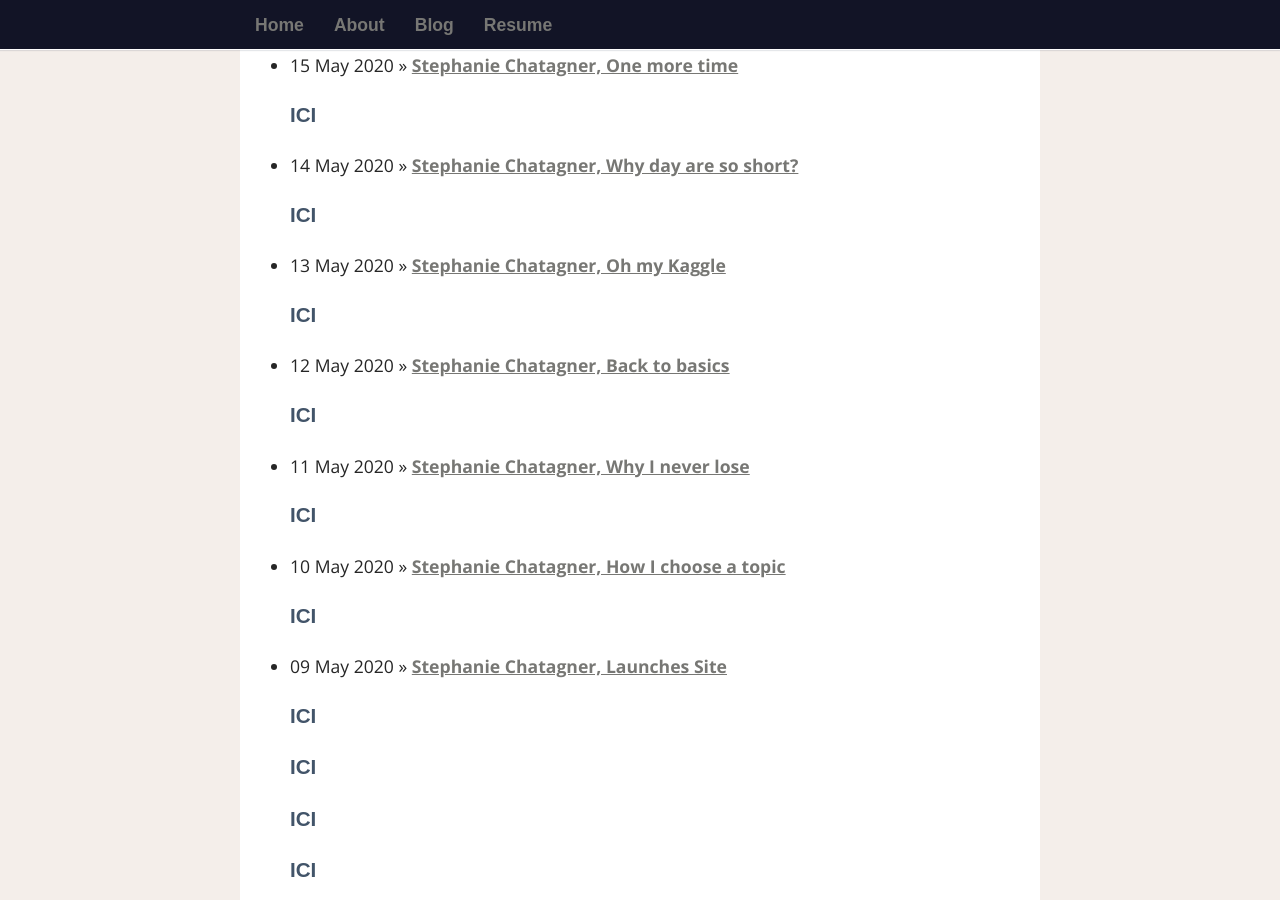
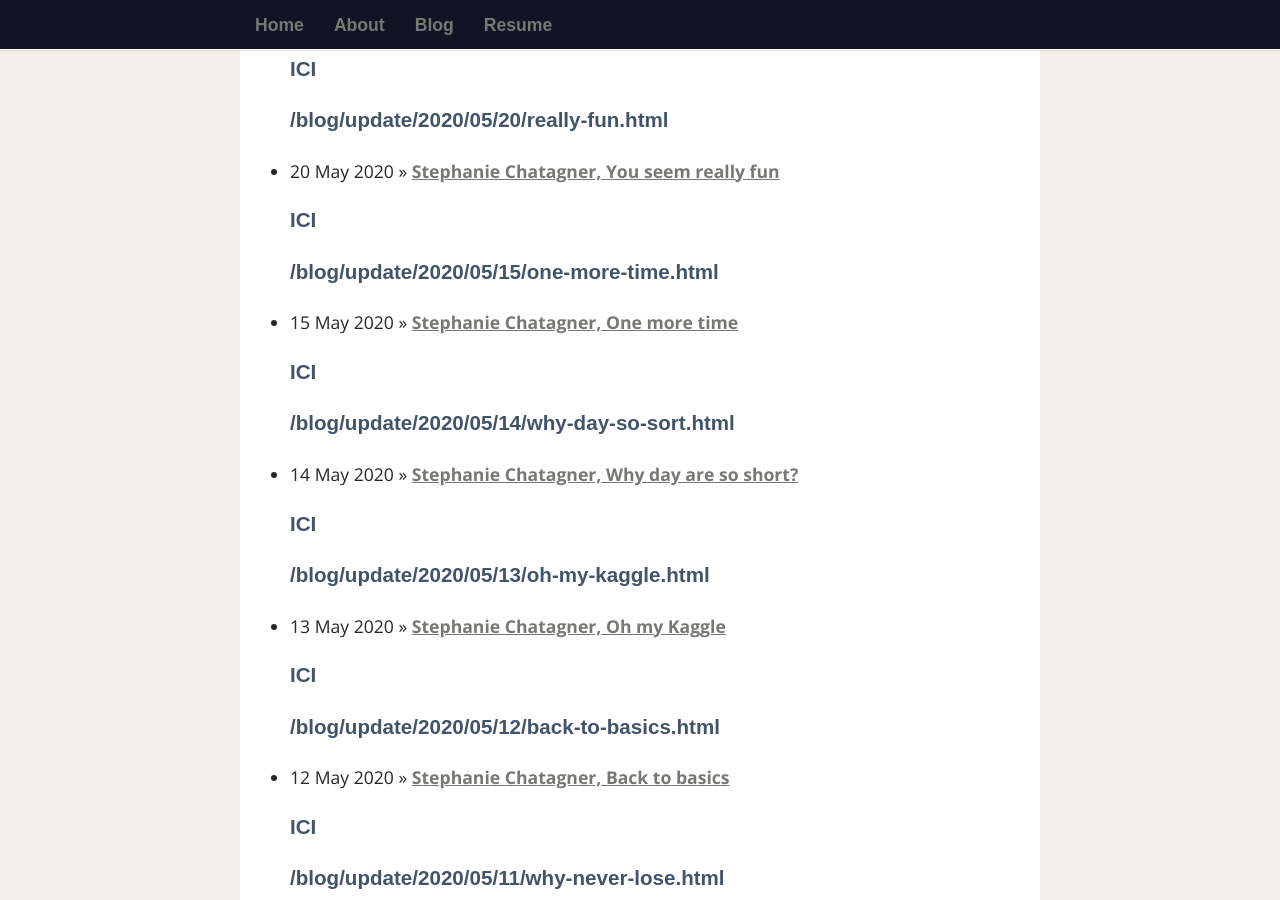
Before and after one commit to anthelix/anth_blog, a Jekyll site: the page built from log/index.html, in a window 1280 px wide and 900 px high, scrolled down 923 px. Built offline with Jekyll 4.4.1, drawn with Linux system fonts in a browser that asks for light colours; nearby versions of some CDN libraries; some web fonts are replaced; some of the changed text lies outside the part shown.

```diff
--- a/_config.yml
+++ b/_config.yml
@@ -28,7 +28,7 @@
 name: Stephanie Chatagner
 email:
 
-tagline: Personal cover page test # Appears on the sidebar bellow your name.
+tagline: Personal cover page # Appears on the sidebar bellow your name.
 twitter_username: avoir
 github_username: anthelix
 address: Chatillon
--- a/log/index.html
+++ b/log/index.html
@@ -5,8 +5,10 @@
 	<ul class="posts">
 
 	  {% for post in site.posts %}
-	  <h3>ICI</h3>
+
 		{% if post.layout == "postlog" %}
+			<h3>ICI</h3>
+			<h3>{{ post.url }}</h3>
 	    	<li><span>{{ post.date | date_to_string }}</span> » <a href="{{ post.url }}" title="{{ post.title }}">{{ post.title }}</a></li>
 		{% endif %}
 	  {% endfor %}
```
